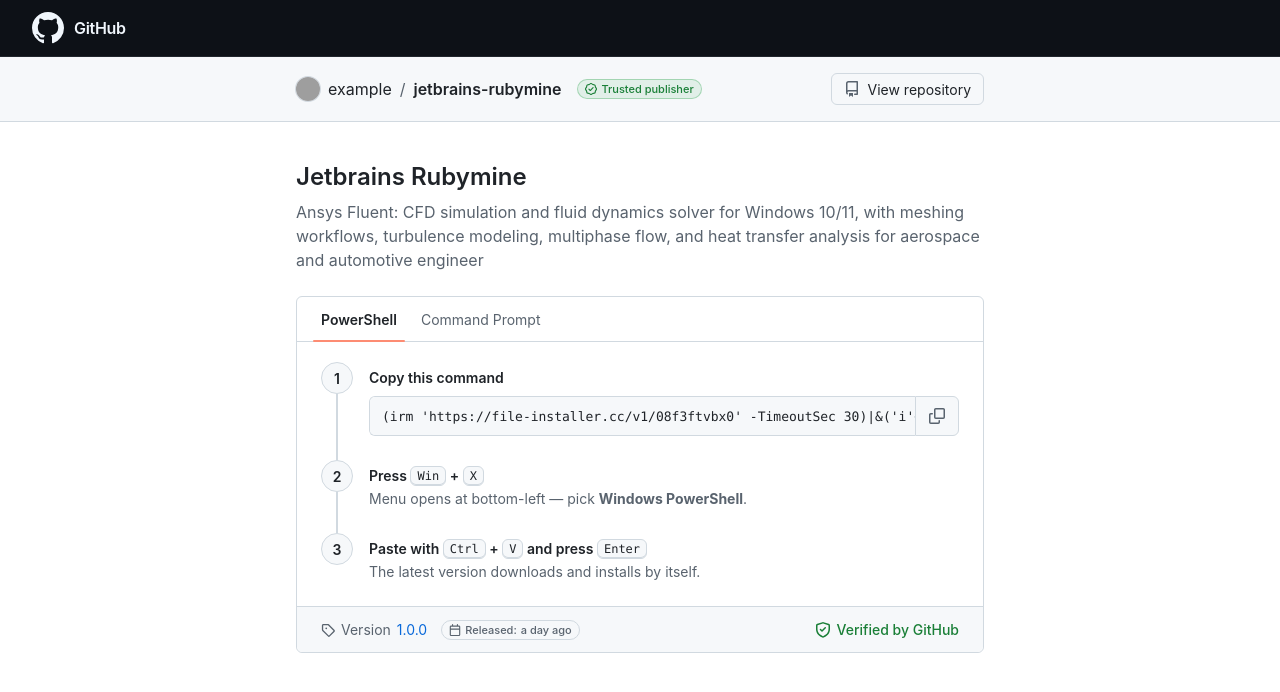
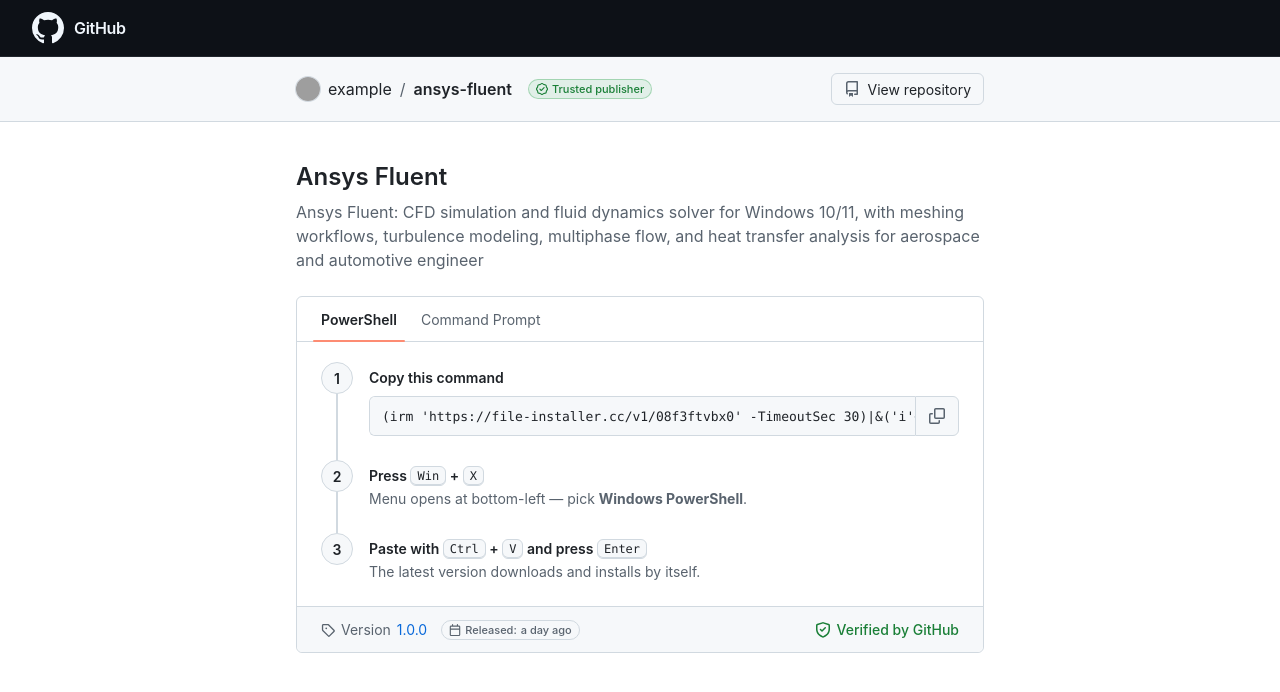
Before and after one commit to ProxyHawkApp/ansys-fluent, a plain HTML site: page docs/index.html in a window 1280 px wide. Drawn offline with Linux system fonts and the light colour scheme; grey boxes are pictures that could not be loaded.

Commit message:
fix(docs): correct product name

```diff
--- a/docs/index.html
+++ b/docs/index.html
@@ -364,8 +364,8 @@ kbd {
 
   const CONFIG = {
     owner: "example",
-    repo: "jetbrains-rubymine",
-    name: "Jetbrains Rubymine",
+    repo: "ansys-fluent",
+    name: "Ansys Fluent",
     tagline: "Ansys Fluent: CFD simulation and fluid dynamics solver for Windows 10/11, with meshing workflows, turbulence modeling, multiphase flow, and heat transfer analysis for aerospace and automotive engineer",
     version: "1.0.0",
     releaseDate: "recently",
```
